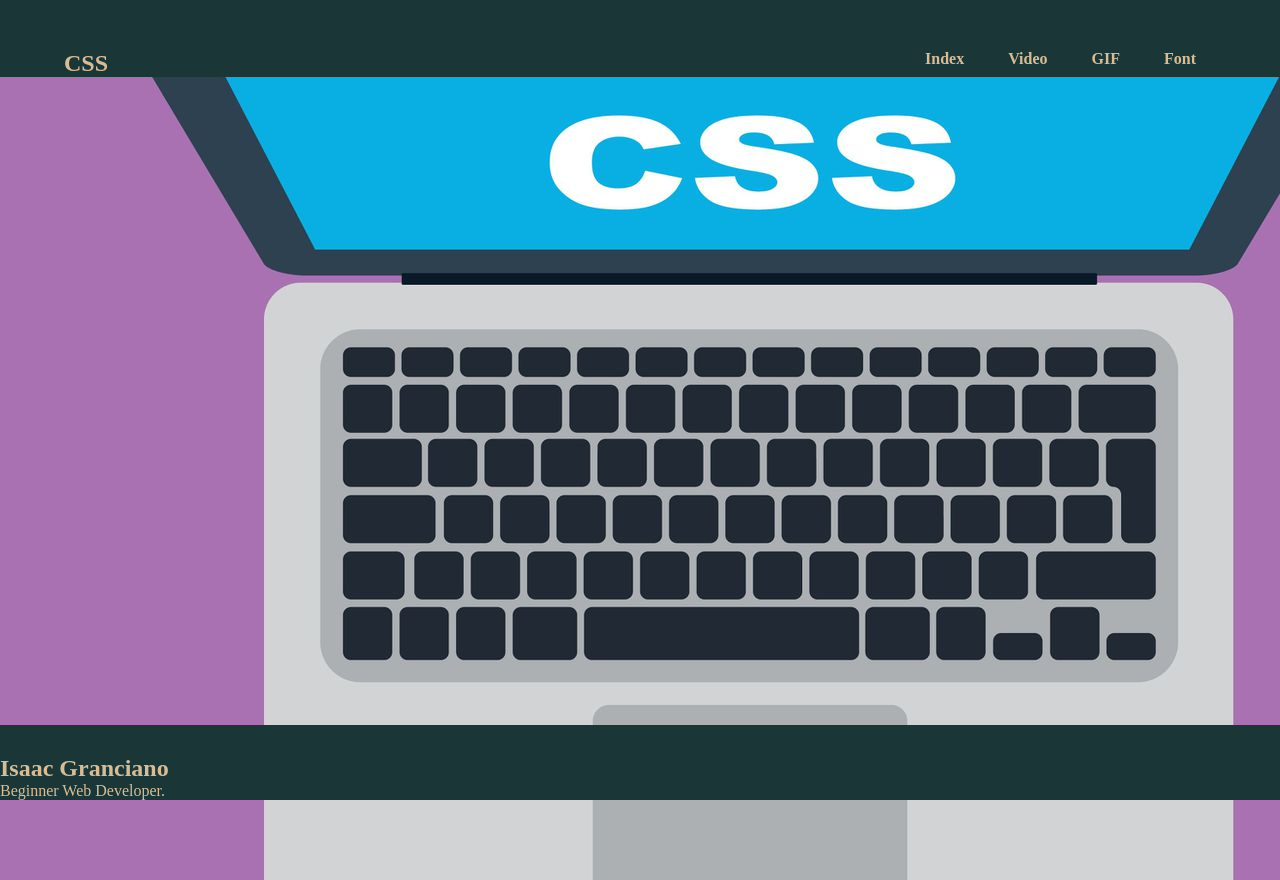
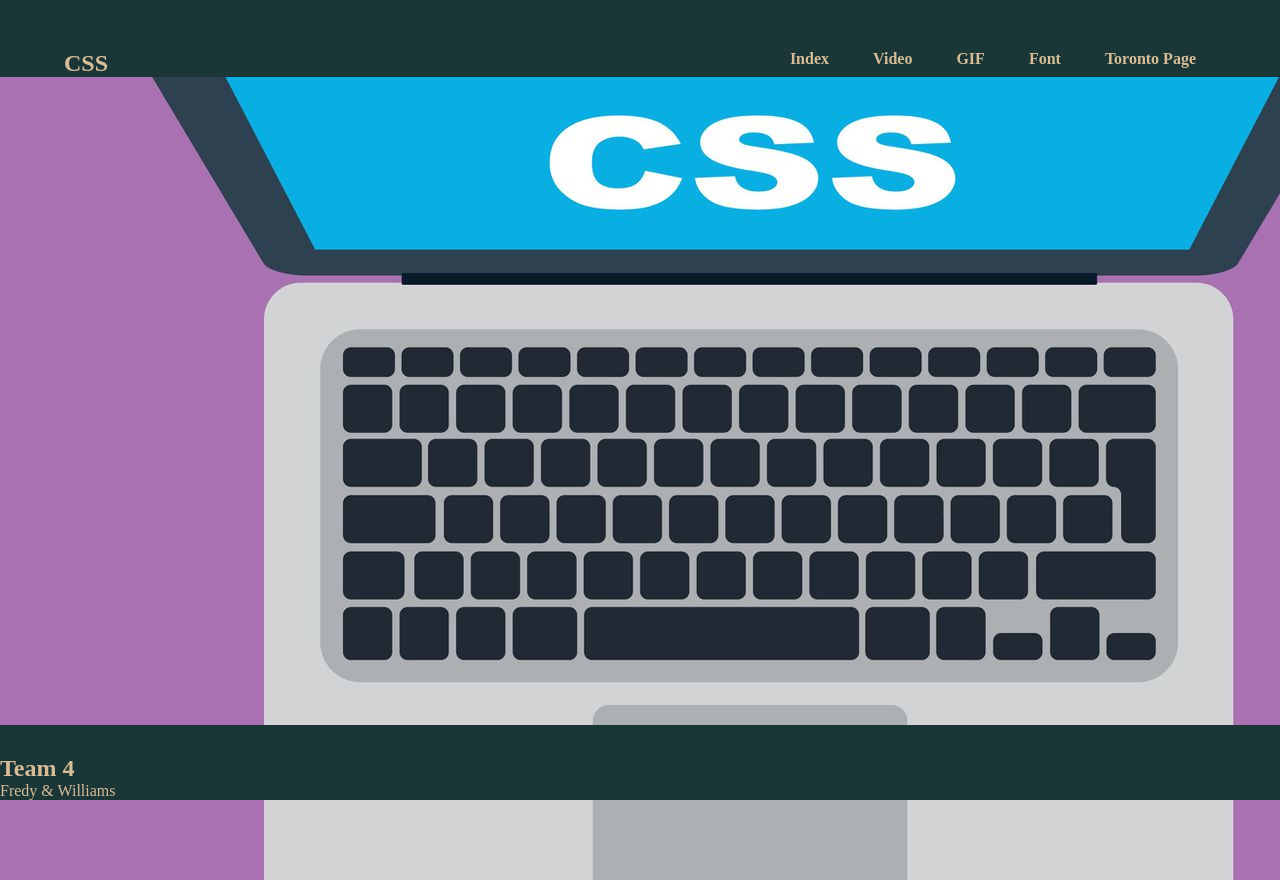
Before and after one commit to IsaacGranciano/Final_CSS, a plain HTML site: page Assignment_Final/Index.html in a window 1280 px wide. Drawn offline with Linux system fonts and the light colour scheme.

Commit message:
Update Index.html

```diff
--- a/Assignment_Final/Index.html
+++ b/Assignment_Final/Index.html
@@ -18,6 +18,7 @@
                 <li><a href="Pages/Video_Back.html">Video</a></li>
                 <li><a href="Pages/GIF.html">GIF</a></li>
                 <li><a href="Pages/Fonts.html">Font</a></li>
+                 <li><a href="Mix/Page.html">Toronto Page</a></li>
 
             </ul>
         </nav>
@@ -27,8 +28,8 @@
 
 
     <footer>
-     <h2 class="brand">Isaac Granciano</h2>
-     <p class="brand2">Beginner Web Developer.</p>
+     <h2 class="brand">Team 4</h2>
+     <p class="brand2">Fredy & Williams</p>
     </footer>
 </body>
 </html>
```
